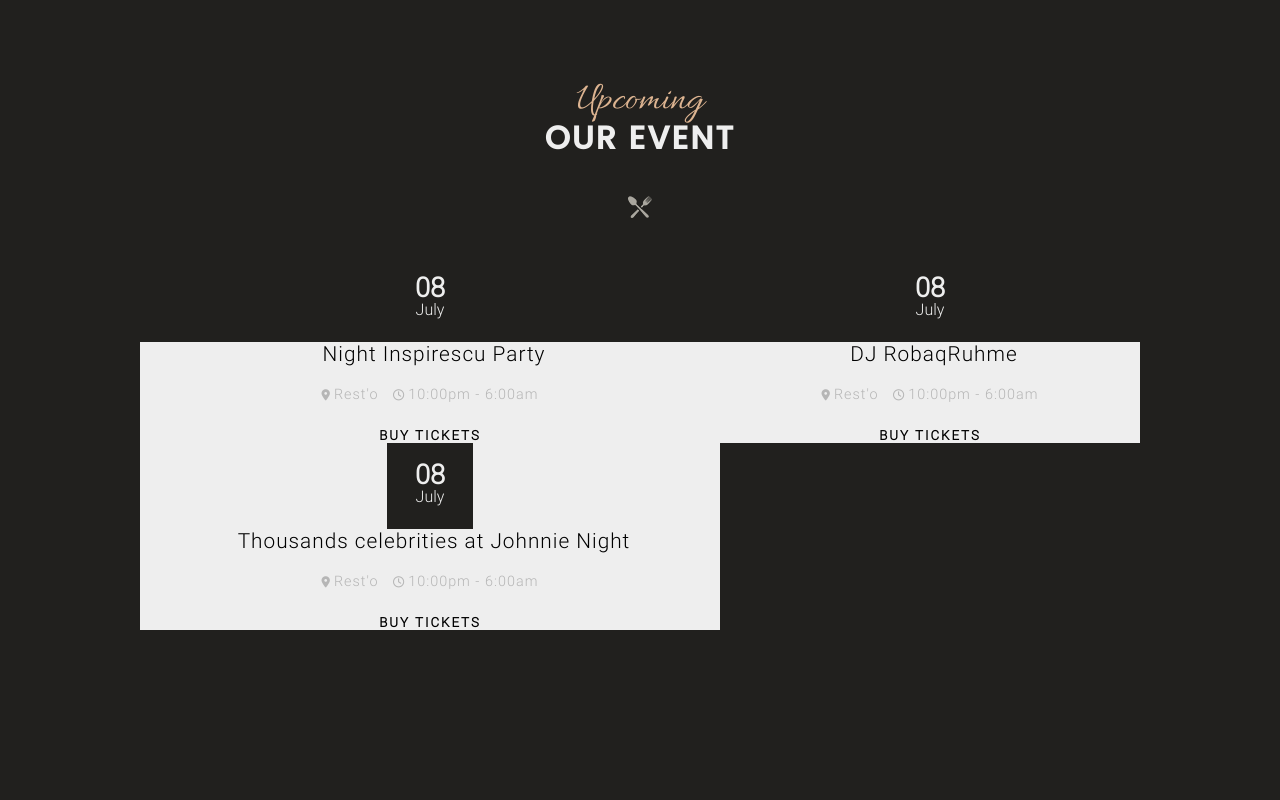
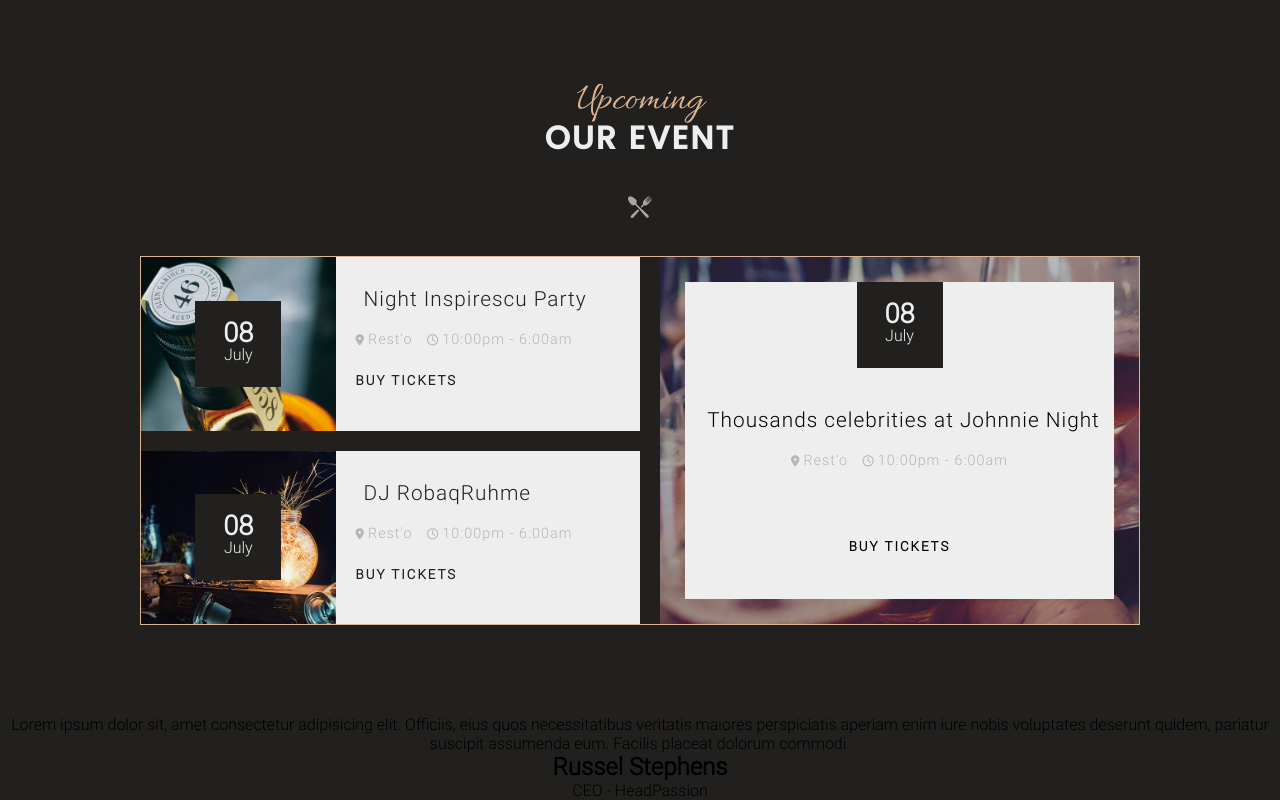
Before and after one commit to SUPA93/Int-gration-Restaurant, a plain HTML site: page index.html in a window 1280 px wide. Shown: the part 2831-3631 px from the top of the page. Before the commit the page ends 3551 px from the top, so only its background shows below. Drawn offline with Linux system fonts and the light colour scheme.

Commit message:
style section 3 and 4

```diff
--- a/assets/styles/layouts/_section4.scss
+++ b/assets/styles/layouts/_section4.scss
@@ -26,67 +26,112 @@
         }
 
         .event-grid {
+            border: 1px solid $color1;
             display: grid;
-            grid-template-columns: 58% 42%;
+            grid-template-columns: 50% 1fr;
             grid-template-rows: 1fr 1fr;
             grid-template-areas:
                 "a b"
                 "c b";
-            .date-content{
+            gap: 20px;
+
+
+            .date-content {
                 background: $black;
                 height: 86px;
                 width: 86px;
                 margin: 0 auto;
-                color:$white;
+                color: $white;
                 @include childCenter;
                 flex-direction: column;
                 line-height: 22px;
 
-                h6{
+                h6 {
                     font-size: 1.7rem;
                 }
             }
 
-            .address{
+            .address {
                 background: $white;
 
-                h3{
+                h3 {
                     letter-spacing: 1px;
                     font-size: 1.3rem;
                     font-weight: 500;
                     padding-left: 8px;
                 }
-                p{
+
+                p {
                     font-size: 0.9rem;
                     color: $grey;
                     margin-top: 20px;
                     letter-spacing: 1px;
 
-                    i{
+                    i {
                         margin-right: 3px;
                         font-size: 0.7rem;
                         transform: translateY(-2);
 
-                        &:nth-child(2){
+                        &:nth-child(2) {
                             margin-left: 10px;
                         }
                     }
                 }
-                h5{
+
+                h5 {
                     letter-spacing: 2px;
                     margin-top: 25px;
                 }
             }
+
+            .event-left {
+                display: grid;
+                grid-template-columns: 39% 61%;
+                text-align: left;
+
+                .date {
+                    @include childCenter;
+                }
+
+                .address {
+                    color: $black;
+                    padding: 30px 20px;
+                }
+            }
+
             .event-1 {
                 grid-area: a;
+
+                .date {
+                    background: url(../img/event-01.jpg) center/cover;
+                }
             }
 
             .event-2 {
-                grid-area: b;
+                grid-area: c;
+
+                .date {
+                    background: url(../img/event-02.jpg) center/cover;
+                }
             }
 
             .event-3 {
-                grid-area: c;
+                grid-area: b;
+                background: url(../img/event-03.jpg) center/cover;
+                padding: 25px;
+
+                .address{
+                    height: 100%;
+                    padding: 0 12px;
+
+                    h3{
+                        margin: 40px 0 15px;
+                    }
+                    h5{
+                        padding: 45px 0;
+                    }
+                }
+
             }
         }
     }
--- a/index.html
+++ b/index.html
@@ -231,6 +231,17 @@
             </div>
         </div>
     </section>
+    <section class="section5">
+        <div class="quote-container">
+            <div class="text-container">
+                Lorem ipsum dolor sit, amet consectetur adipisicing elit. Officiis, eius quos necessitatibus veritatis
+                maiores perspiciatis aperiam enim iure nobis voluptates deserunt quidem, pariatur suscipit assumenda
+                eum. Facilis placeat dolorum commodi.
+            </div>
+            <h2>Russel Stephens</h2>
+            <p>CEO - HeadPassion</p>
+        </div>
+    </section>
 </body>
 
 </html>
```
Also changed, not shown: assets/styles/index.css, 1 other file.
